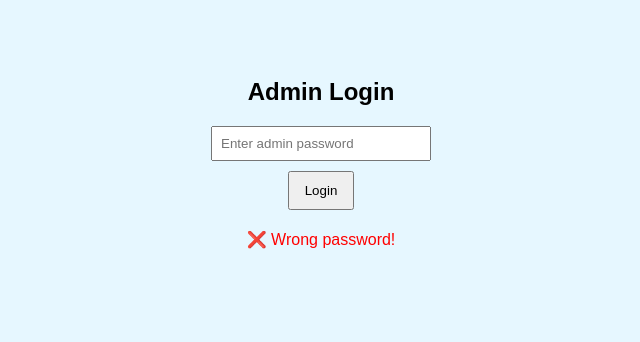
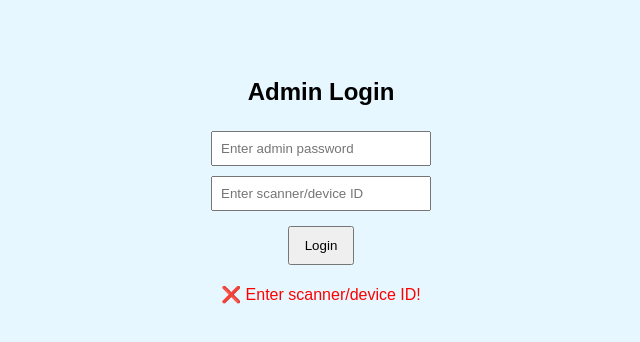
Before and after one commit to rrmxst/student-attendace-system, a website: page public/admin.html in a window 1280 px wide. Both pictures are taken after a click on the button "Login". Shown: the whole page, without its empty margins (319-959 px from the left). Drawn offline with Linux system fonts and the light colour scheme; no server answers.

Commit message:
admin.html

```diff
--- a/public/admin.html
+++ b/public/admin.html
@@ -18,28 +18,27 @@
       font-weight: bold;
       color: green;
     }
-    #loginSection {
-      display: block;
-    }
-    #scannerSection {
-      display: none;
-    }
-    input[type="password"] {
+    input[type="password"], input[type="text"] {
       padding: 8px;
       width: 200px;
+      margin: 5px;
     }
     button {
       padding: 10px 15px;
       margin: 10px;
       cursor: pointer;
     }
+    #scannerSection {
+      display: none;
+    }
   </style>
 </head>
 <body>
   <h2>Admin Login</h2>
+
   <div id="loginSection">
-    <input type="password" id="adminPassword" placeholder="Enter admin password" />
-    <br>
+    <input type="password" id="adminPassword" placeholder="Enter admin password" /><br>
+    <input type="text" id="scannerIdInput" placeholder="Enter scanner/device ID" /><br>
     <button onclick="login()">Login</button>
     <div id="loginResult" style="color:red; margin-top:10px;"></div>
   </div>
@@ -53,10 +52,19 @@
 
   <script src="https://unpkg.com/html5-qrcode"></script>
   <script>
-    const SCANNER_ID = 'scanner1'; // 🔁 CHANGE this per device (e.g., 'scanner2')
+    let SCANNER_ID = null;
 
     function login() {
       const password = document.getElementById('adminPassword').value;
+      const scannerInput = document.getElementById('scannerIdInput').value.trim();
+
+      if (!scannerInput) {
+        document.getElementById('loginResult').innerText = '❌ Enter scanner/device ID!';
+        return;
+      }
+
+      SCANNER_ID = scannerInput;
+
       fetch('/api/admin/login', {
         method: 'POST',
         headers: { 'Content-Type': 'application/json' },
@@ -66,7 +74,7 @@
         if (!res.ok) throw new Error("Unauthorized");
         return res.json();
       })
-      .then(data => {
+      .then(() => {
         document.getElementById('loginSection').style.display = 'none';
         document.getElementById('scannerSection').style.display = 'block';
         startScanner();
@@ -89,7 +97,7 @@
             headers: { 'Content-Type': 'application/json' },
             body: JSON.stringify({
               rollNumber: data.rollNumber,
-              scannerId: SCANNER_ID  // ✅ Send scannerId
+              scannerId: SCANNER_ID
             })
           })
           .then(res => res.json())
@@ -106,8 +114,12 @@
     }
 
     function exportCSV() {
-      // ✅ Export CSV for this scanner ID only, calling the correct route
-      window.location.href = `/api/attendance/export?scannerId=${SCANNER_ID}`;
+      if (!SCANNER_ID) {
+        alert("Scanner ID not set!");
+        return;
+      }
+
+      window.location.href = `/api/admin/export?scannerId=${SCANNER_ID}`;
     }
   </script>
 </body>
```
